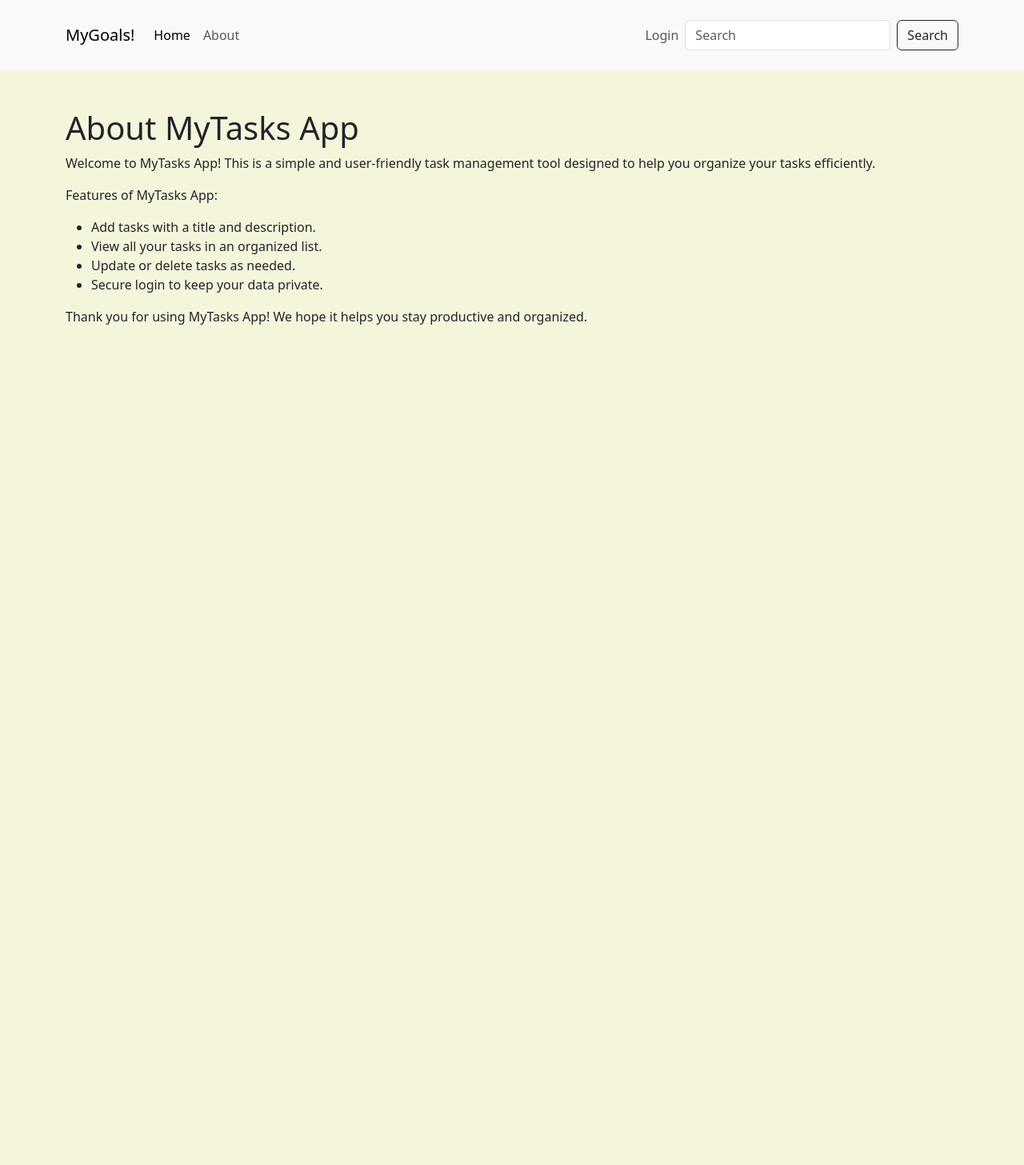
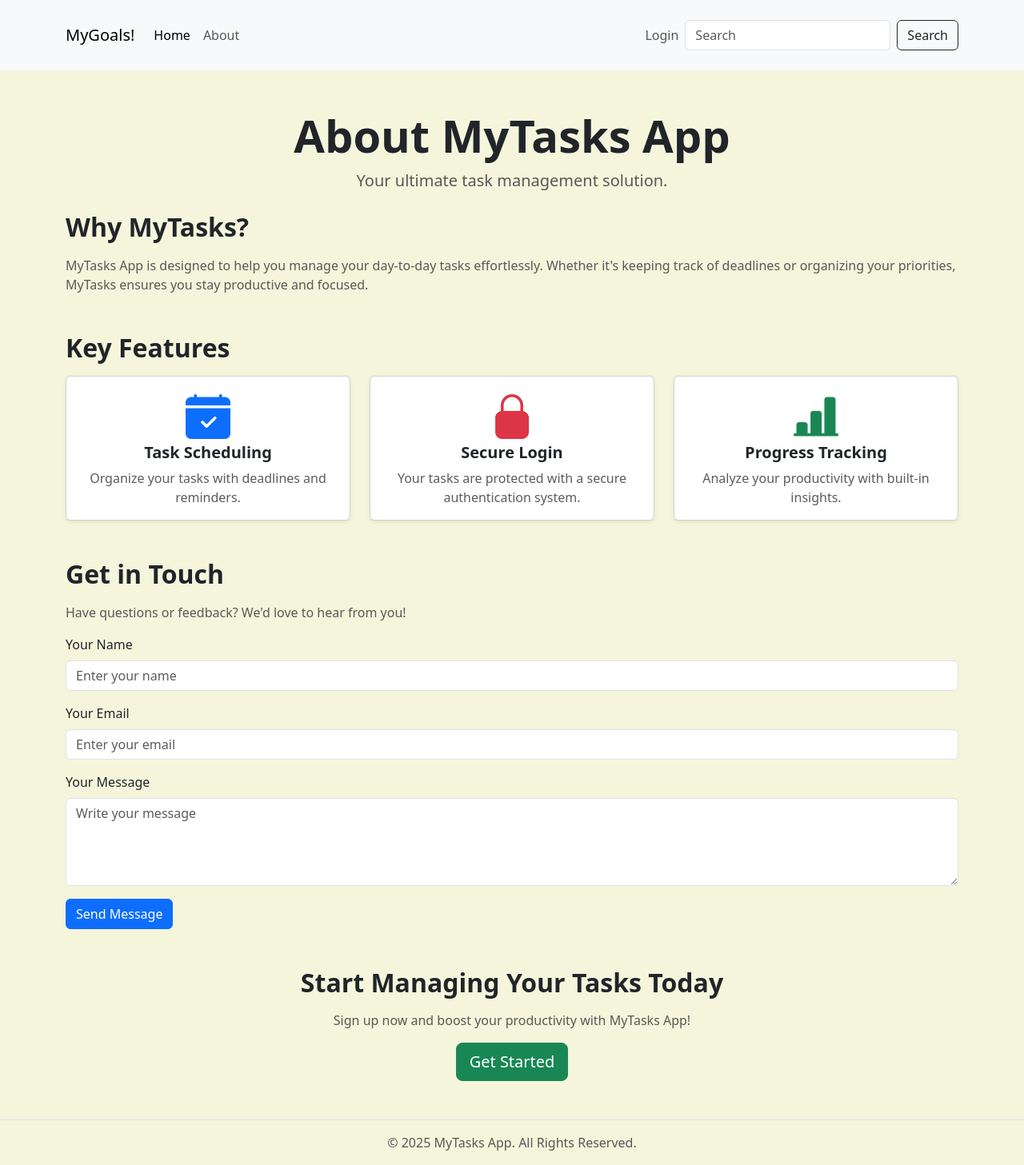
Before and after one commit to tahirpukhta/myTasksApp, a Flask app: page /about in a window 1280 px wide. Shown: the whole page at 80% size. Before the commit the page ends 406 px from the top, so only its background shows below. Run offline with Flask 3, Linux system fonts and the light colour scheme.

Commit message:
Enhanced UI for the about.html page and added the bootstrap link for icons to base.html

```diff
--- a/templates/about.html
+++ b/templates/about.html
@@ -1,16 +1,88 @@
 {% extends 'base.html' %}
 {% block title %}About{% endblock title %}
+
 {% block body %}
 <div class="container my-5">
-    <h1>About MyTasks App</h1>
-    <p>Welcome to MyTasks App! This is a simple and user-friendly task management tool designed to help you organize your tasks efficiently.</p>
-    <p>Features of MyTasks App:</p>
-    <ul>
-        <li>Add tasks with a title and description.</li>
-        <li>View all your tasks in an organized list.</li>
-        <li>Update or delete tasks as needed.</li>
-        <li>Secure login to keep your data private.</li>
-    </ul>
-    <p>Thank you for using MyTasks App! We hope it helps you stay productive and organized.</p>
+    <!-- Page Header -->
+    <header class="text-center mb-4">
+        <h1 class="display-4 fw-bold">About MyTasks App</h1>
+        <p class="lead text-muted">Your ultimate task management solution.</p>
+    </header>
+
+    <!-- Introduction Section -->
+    <section class="mb-5">
+        <h2 class="fw-bold mb-3">Why MyTasks?</h2>
+        <p class="text-muted">
+            MyTasks App is designed to help you manage your day-to-day tasks effortlessly. Whether it's keeping track of
+            deadlines or organizing your priorities, MyTasks ensures you stay productive and focused.
+        </p>
+    </section>
+
+    <!-- Features Section -->
+    <section class="mb-5">
+        <h2 class="fw-bold mb-3">Key Features</h2>
+        <div class="row g-4">
+            <div class="col-md-4 text-center">
+                <div class="card shadow-sm h-100">
+                    <div class="card-body">
+                        <i class="bi bi-calendar-check-fill text-primary display-4 mb-3"></i>
+                        <h5 class="card-title fw-bold">Task Scheduling</h5>
+                        <p class="card-text text-muted">Organize your tasks with deadlines and reminders.</p>
+                    </div>
+                </div>
+            </div>
+            <div class="col-md-4 text-center">
+                <div class="card shadow-sm h-100">
+                    <div class="card-body">
+                        <i class="bi bi-lock-fill text-danger display-4 mb-3"></i>
+                        <h5 class="card-title fw-bold">Secure Login</h5>
+                        <p class="card-text text-muted">Your tasks are protected with a secure authentication system.</p>
+                    </div>
+                </div>
+            </div>
+            <div class="col-md-4 text-center">
+                <div class="card shadow-sm h-100">
+                    <div class="card-body">
+                        <i class="bi bi-bar-chart-line-fill text-success display-4 mb-3"></i>
+                        <h5 class="card-title fw-bold">Progress Tracking</h5>
+                        <p class="card-text text-muted">Analyze your productivity with built-in insights.</p>
+                    </div>
+                </div>
+            </div>
+        </div>
+    </section>
+
+    <!-- Contact Section -->
+    <section class="mb-5">
+        <h2 class="fw-bold mb-3">Get in Touch</h2>
+        <p class="text-muted">Have questions or feedback? We'd love to hear from you!</p>
+        <form>
+            <div class="mb-3">
+                <label for="name" class="form-label">Your Name</label>
+                <input type="text" class="form-control" id="name" placeholder="Enter your name">
+            </div>
+            <div class="mb-3">
+                <label for="email" class="form-label">Your Email</label>
+                <input type="email" class="form-control" id="email" placeholder="Enter your email">
+            </div>
+            <div class="mb-3">
+                <label for="message" class="form-label">Your Message</label>
+                <textarea class="form-control" id="message" rows="4" placeholder="Write your message"></textarea>
+            </div>
+            <button type="submit" class="btn btn-primary">Send Message</button>
+        </form>
+    </section>
+
+    <!-- Call-to-Action Section -->
+    <section class="text-center">
+        <h2 class="fw-bold mb-3">Start Managing Your Tasks Today</h2>
+        <p class="text-muted">Sign up now and boost your productivity with MyTasks App!</p>
+        <a href="{{ url_for('login') }}" class="btn btn-success btn-lg">Get Started</a>
+    </section>
 </div>
+
+<!-- Footer -->
+<footer class="text-center mt-5 py-3 border-top">
+    <p class="mb-0 text-muted">&copy; 2025 MyTasks App. All Rights Reserved.</p>
+</footer>
 {% endblock body %}
--- a/templates/base.html
+++ b/templates/base.html
@@ -4,6 +4,7 @@
     <meta charset="utf-8">
     <meta name="viewport" content="width=device-width, initial-scale=1">
     <link href="https://cdn.jsdelivr.net/npm/bootstrap@5.3.3/dist/css/bootstrap.min.css" rel="stylesheet" integrity="sha384-QWTKZyjpPEjISv5WaRU9OFeRpok6YctnYmDr5pNlyT2bRjXh0JMhjY6hW+ALEwIH" crossorigin="anonymous">
+    <link href="https://cdn.jsdelivr.net/npm/bootstrap-icons/font/bootstrap-icons.css" rel="stylesheet">
     <link rel="stylesheet" href="{{ url_for('static', filename='css/style.css') }}">
     <script src="{{ url_for('static', filename='js/test.js') }}"></script>
     <title> {% block title %} {% endblock title %} - MyTasks App</title>
```
